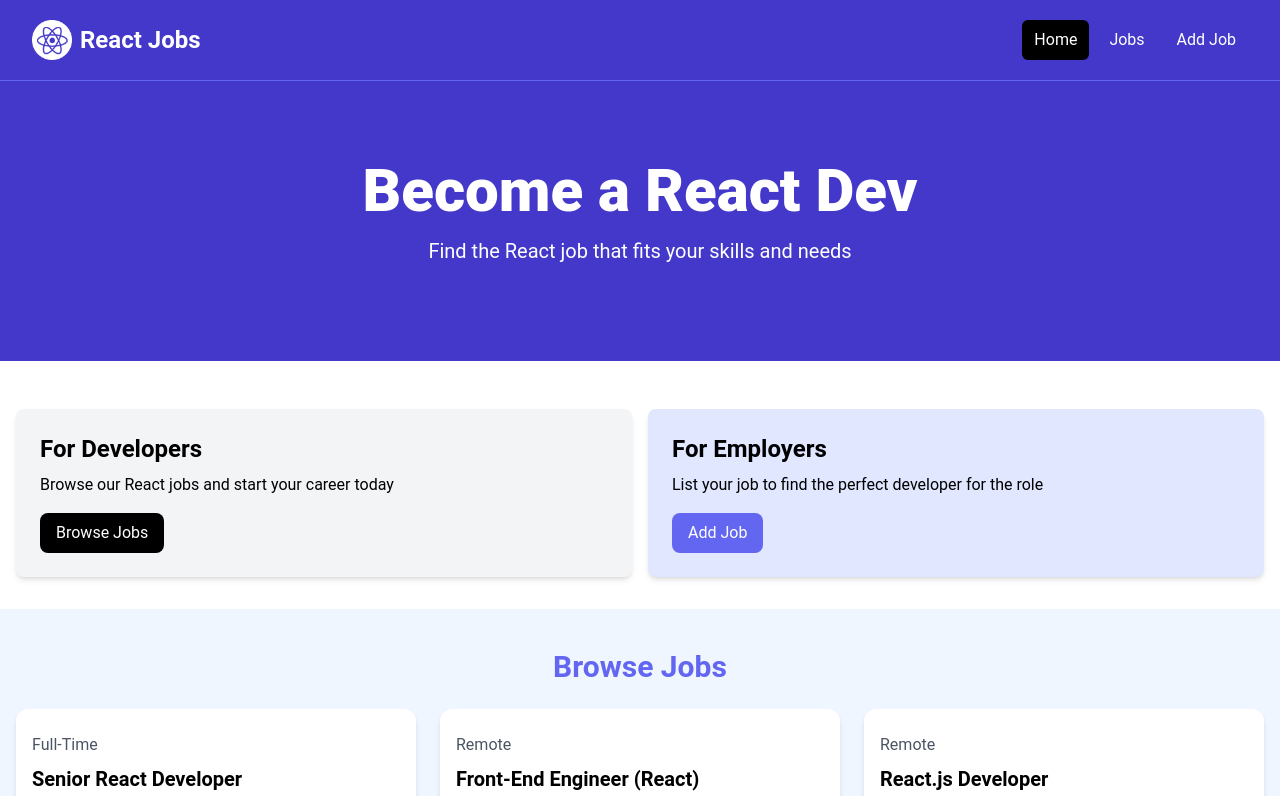
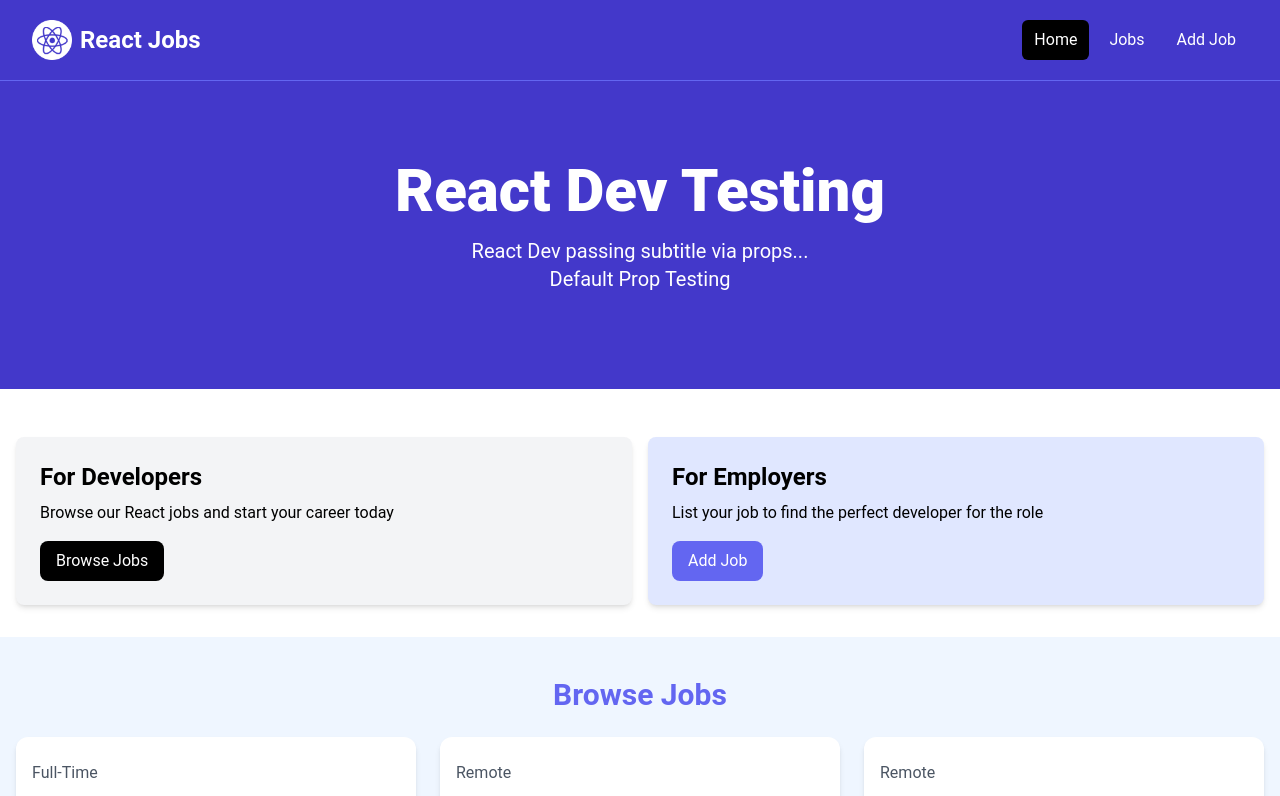
Before and after one commit to durgeshkk/react-crash-course-practical, a React (Vite) app in the folder react-crash-course-2024/: page / in a window 1280 px wide. Shown: the top 796 px of the page. Built offline with nearby package versions, Linux system fonts and the light colour scheme.

Commit message:
Add: Learning Props

```diff
--- a/react-crash-course-2024/src/App.jsx
+++ b/react-crash-course-2024/src/App.jsx
@@ -1,6 +1,7 @@
 // import React from 'react'
 import Hero from "./components/Hero"
 import Navbar from "./components/Navbar"
+import HomeCards from './components/HomeCards';
 
 const App = () => {
   return (
@@ -9,37 +10,8 @@ const App = () => {
       {/* <Hero /> */}
       <Hero title='React Dev Testing' subtitle='React Dev passing subtitle via props...'/>
 
-      {/* <!-- Developers and Employers --> */}
-      <section className="py-4">
-        <div className="container-xl lg:container m-auto">
-          <div className="grid grid-cols-1 md:grid-cols-2 gap-4 p-4 rounded-lg">
-            <div className="bg-gray-100 p-6 rounded-lg shadow-md">
-              <h2 className="text-2xl font-bold">For Developers</h2>
-              <p className="mt-2 mb-4">
-                Browse our React jobs and start your career today
-              </p>
-              <a
-                href="/jobs.html"
-                className="inline-block bg-black text-white rounded-lg px-4 py-2 hover:bg-gray-700"
-              >
-                Browse Jobs
-              </a>
-            </div>
-            <div className="bg-indigo-100 p-6 rounded-lg shadow-md">
-              <h2 className="text-2xl font-bold">For Employers</h2>
-              <p className="mt-2 mb-4">
-                List your job to find the perfect developer for the role
-              </p>
-              <a
-                href="/add-job.html"
-                className="inline-block bg-indigo-500 text-white rounded-lg px-4 py-2 hover:bg-indigo-600"
-              >
-                Add Job
-              </a>
-            </div>
-          </div>
-        </div>
-      </section>
+      <HomeCards />
+
 
       {/* <!-- Browse Jobs --> */}
       <section className="bg-blue-50 px-4 py-10">
--- a/react-crash-course-2024/src/components/Hero.jsx
+++ b/react-crash-course-2024/src/components/Hero.jsx
@@ -1,4 +1,5 @@
-const Hero = () => {
+// const Hero = (props) => {
+const Hero = ({title, subtitle, defaultProp='Default Prop Testing'}) => {
   return (
     <section className="bg-indigo-700 py-20 mb-4">
         <div
@@ -8,10 +9,15 @@ const Hero = () => {
             <h1
               className="text-4xl font-extrabold text-white sm:text-5xl md:text-6xl"
             >
-              Become a React Dev
+              {/* Become a React Dev */}
+              {/* { props.title } */}
+              { title }
             </h1>
             <p className="my-4 text-xl text-white">
-              Find the React job that fits your skills and needs
+              {/* Find the React job that fits your skills and needs */}
+              {/* { props.subtitle } */}
+              { subtitle }
+              <p>{ defaultProp }</p>
             </p>
           </div>
         </div>
--- /dev/null
+++ b/react-crash-course-2024/src/components/HomeCards.jsx
@@ -0,0 +1,37 @@
+const HomeCards = () => {
+  return (
+    // {/* <!-- Developers and Employers --> */}
+    <section className="py-4">
+        <div className="container-xl lg:container m-auto">
+            <div className="grid grid-cols-1 md:grid-cols-2 gap-4 p-4 rounded-lg">
+            <div className="bg-gray-100 p-6 rounded-lg shadow-md">
+                <h2 className="text-2xl font-bold">For Developers</h2>
+                <p className="mt-2 mb-4">
+                Browse our React jobs and start your career today
+                </p>
+                <a
+                href="/jobs.html"
+                className="inline-block bg-black text-white rounded-lg px-4 py-2 hover:bg-gray-700"
+                >
+                Browse Jobs
+                </a>
+            </div>
+            <div className="bg-indigo-100 p-6 rounded-lg shadow-md">
+                <h2 className="text-2xl font-bold">For Employers</h2>
+                <p className="mt-2 mb-4">
+                List your job to find the perfect developer for the role
+                </p>
+                <a
+                href="/add-job.html"
+                className="inline-block bg-indigo-500 text-white rounded-lg px-4 py-2 hover:bg-indigo-600"
+                >
+                Add Job
+                </a>
+            </div>
+            </div>
+        </div>
+    </section>
+  );
+}
+
+export default HomeCards
```
